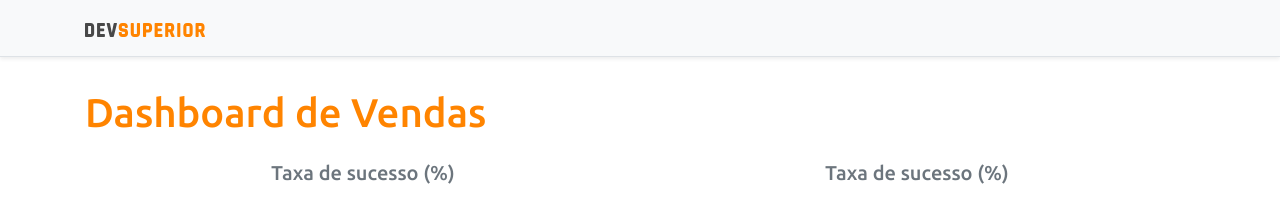
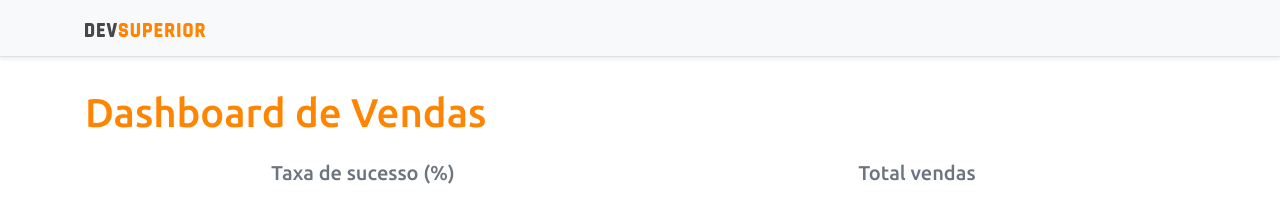
Before and after one commit to raphaelhirose/projeto-sds3, a React (Create React App) app in the folder frontend/: page /dashboard in a window 1280 px wide. Shown: the top 220 px of the page. Built offline with nearby package versions, Linux system fonts and the light colour scheme; no server answers.

Commit message:
Ajuste descrição no dashboard

```diff
--- a/frontend/src/pages/Dashboard/index.tsx
+++ b/frontend/src/pages/Dashboard/index.tsx
@@ -17,7 +17,7 @@ const Dashboard = () => {
                         <BarChart />
                     </div>
                     <div className="col-sm-6">
-                        <h5 className="text-center text-secondary">Taxa de sucesso (%)</h5>
+                        <h5 className="text-center text-secondary">Total vendas</h5>
                         <DonutChart />
                     </div>
                 </div>
```
